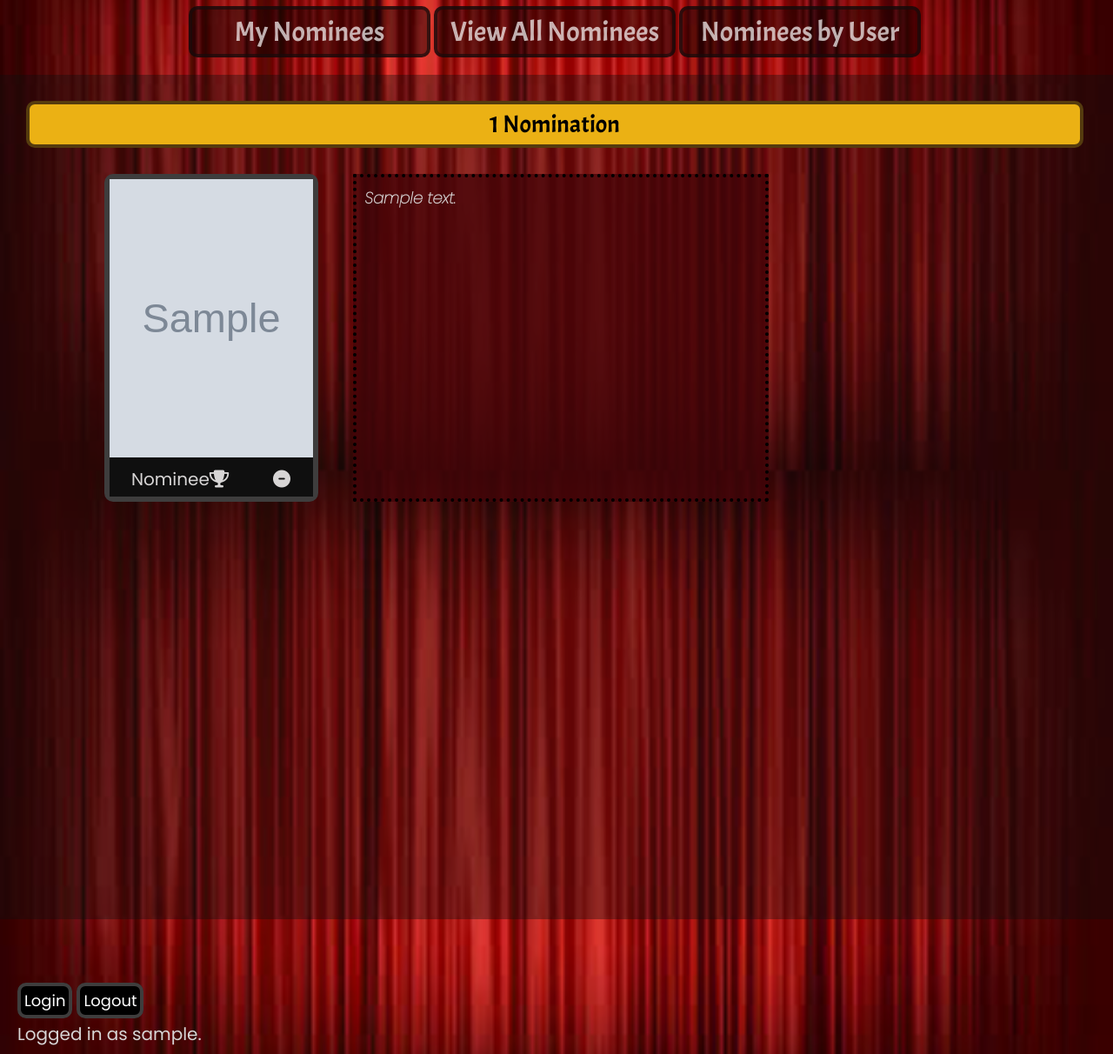
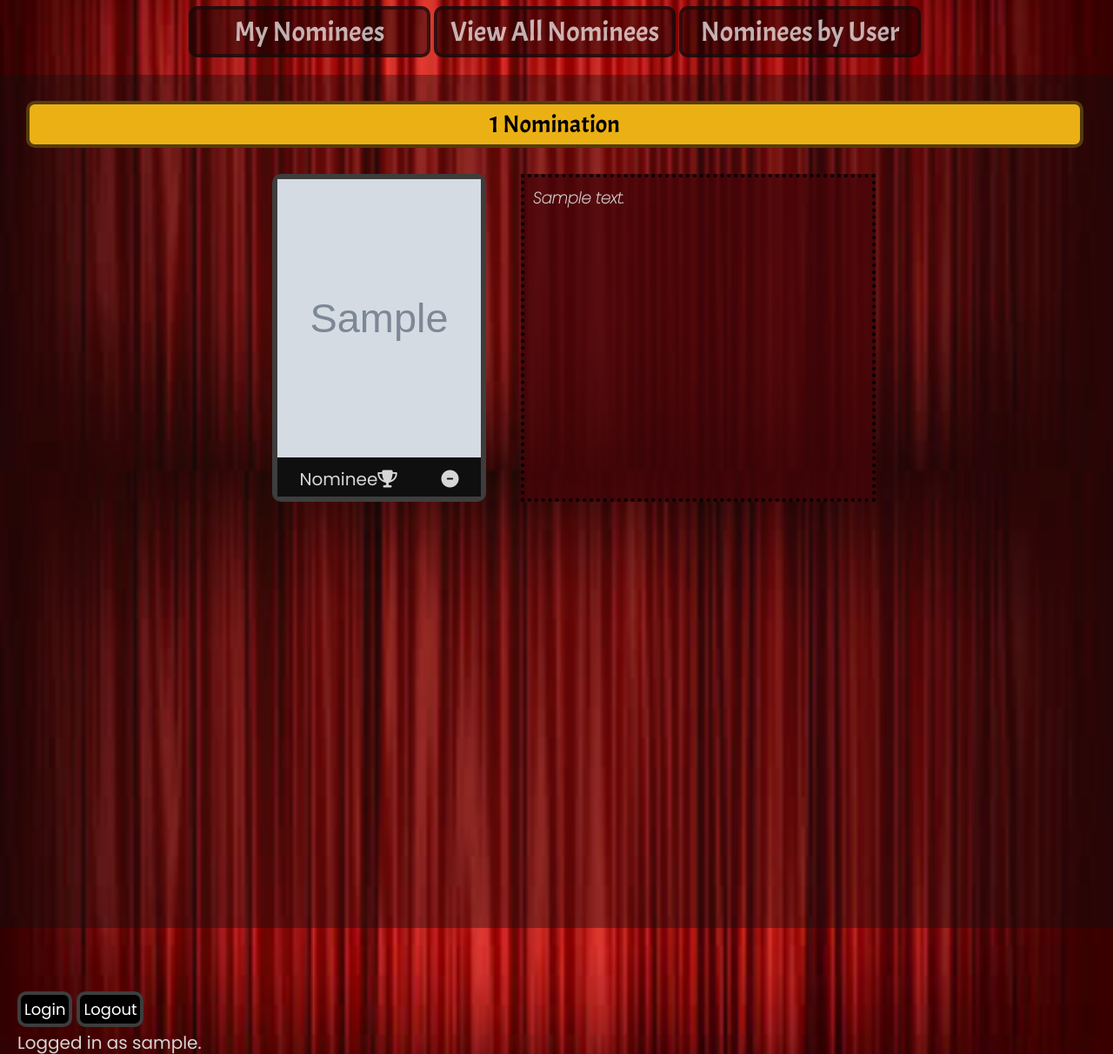
Before and after one commit to tfalba/movie-challenge, a Django app: page /movies/1/ in a window 1280 px wide. Shown: the part 176-1388 px from the top of the page at 87% size. Run offline with Django 3.2, Linux system fonts and the light colour scheme; a user stored in the database is signed in; tables that the repository leaves empty hold one stand-in row (values such as "Sample post"); grey boxes marked "Sample" are stand-in pictures; some libraries are stand-ins or nearby versions.

Commit message:
fixed centering on detail page for width 1440

```diff
--- a/static/css/styles-project.css
+++ b/static/css/styles-project.css
@@ -63,7 +63,7 @@ a {
 }
 
 .summary-box {
-  width: 450px;
+  width: 380px;
   font-size: 18px;
   font-size: 18px;
   background-color: #440508bf;
@@ -80,7 +80,9 @@ a {
 .movie-trailer {
   margin-left: 20px;
   margin-right: 20px;
-  /* margin-top: 20px; */
+  margin-top: 15px;
+  margin-bottom: 15px;
+  align-content: center;
 }
 
 .card-holder, .search-card {
--- a/templates/movies/movie_detail.html
+++ b/templates/movies/movie_detail.html
@@ -10,7 +10,7 @@
   <ul class='mb50 flex-center animate__animated animate__fadeInUp'>
     {% if movie %}
     {% if movie.is_nominee == True %}
-    <li class='flex wid95'>
+    <li class='flex-center'>
       <div class='card-holder' style='margin-bottom: 0;'>
         <div class='flip-card-detail' data-card-pk={{movie.pk}}>
           <div class='flip-card-inner'>
@@ -36,7 +36,7 @@
       </div>
       <div class='flex movie-trailer''>
 
-        <iframe width="722" height="380" src="{{ movie.trailer_link }}" frameborder="0" allow="accelerometer; autoplay; clipboard-write; encrypted-media; gyroscope; picture-in-picture" allowfullscreen></iframe>
+        <iframe width="680" height="360" src="{{ movie.trailer_link }}" frameborder="0" allow="accelerometer; autoplay; clipboard-write; encrypted-media; gyroscope; picture-in-picture" allowfullscreen></iframe>
       </div>
 
 
@@ -47,9 +47,9 @@
   <ul class='mb50 flex-center animate__animated animate__fadeInUp'>
     {% if movie %}
     {% if movie.is_nominee == False %}
-    <li class='flex wid95'>
+    <li class='flex-center'>
       <div class='card-holder' style='margin-bottom: 0;'>
-        <div class='flip-card' data-card-pk={{movie.pk}}>
+        <div class='flip-card-detail' data-card-pk={{movie.pk}}>
           <div class='flip-card-inner'>
             <div class='flip-card-front'>
               <img class='card-image' src="{{ movie.poster_image }}" style="width:100%; height:100%;">
@@ -74,7 +74,7 @@
       </div>
       <div class='flex movie-trailer'>
 
-        <iframe width="626" height="320" src="{{ movie.trailer_link }}" frameborder="0" allow="accelerometer; autoplay; clipboard-write; encrypted-media; gyroscope; picture-in-picture" allowfullscreen></iframe>
+        <iframe width="680" height="360" src="{{ movie.trailer_link }}" frameborder="0" allow="accelerometer; autoplay; clipboard-write; encrypted-media; gyroscope; picture-in-picture" allowfullscreen></iframe>
       </div>
 
 
```
